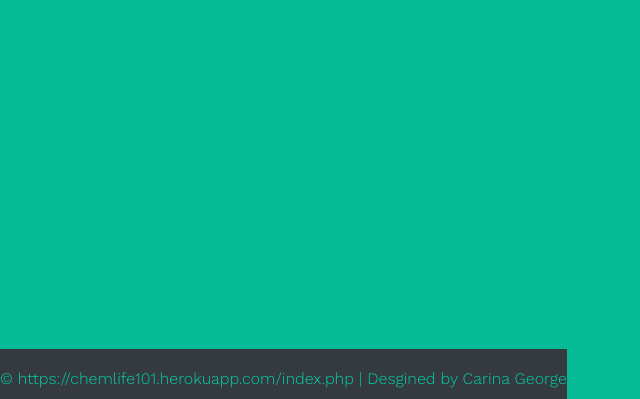
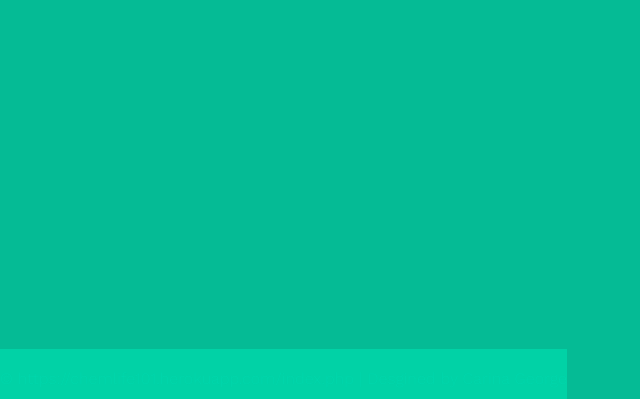
Before and after one commit to acbernard1/ChemLife101, a PHP site: page / in a window 1280 px wide. Shown: the part 1601-2000 px from the top of the page, without its empty margins (0-640 px from the left). Run offline with PHP 8.4, Linux system fonts and the light colour scheme.

Commit message:
editing footer

```diff
--- a/main.css
+++ b/main.css
@@ -341,7 +341,7 @@ nav a:hover {
 }
 .footer .footer-bottom
 {
-  background: #343a40;
+  background: rgba(0, 214, 170, .85);;
   color:rgba(0, 214, 171, 0.966);
   height: 50px;
   text-align: center;
```
